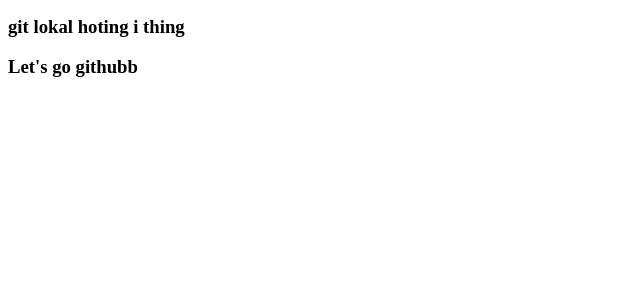
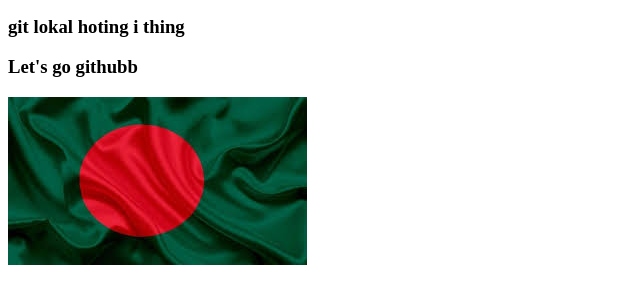
Before and after one commit to raselabdullah/wonder-version, a plain HTML site: page index.html in a window 1280 px wide. Shown: the part 105-408 px from the top of the page, without its empty margins (0-640 px from the left). Drawn offline with Linux system fonts and the light colour scheme.

Commit message:
added a picture

```diff
--- a/index.html
+++ b/index.html
@@ -10,6 +10,7 @@
     <h3>git push and pull </h3>
     <h3>git lokal hoting i thing</h3>
     <h3>Let's go githubb </h3>
+    <img src="flagbd.jpg" alt="">
 
 
 
```
Also changed, not shown: flagbd.jpg (added).
